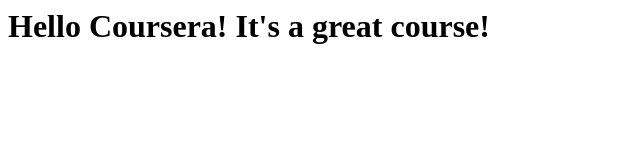
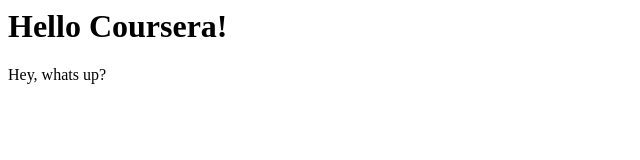
Before and after one commit to PhilipGarciaSchiavo/coursera-test, a plain HTML site: page site/index.html in a window 1280 px wide. Shown: the whole page, without its empty margins (0-640 px from the left). Drawn offline with Linux system fonts and the light colour scheme.

Commit message:
My first page.

```diff
--- a/site/index.html
+++ b/site/index.html
@@ -3,6 +3,7 @@
 <title>Hello Coursera!</title>
 </head>
 <body>
-<h1>Hello Coursera! It's a great course! </h1>
+<h1>Hello Coursera!</h1>
+<div> Hey, whats up? </div>
 </body>
 </html>
```
